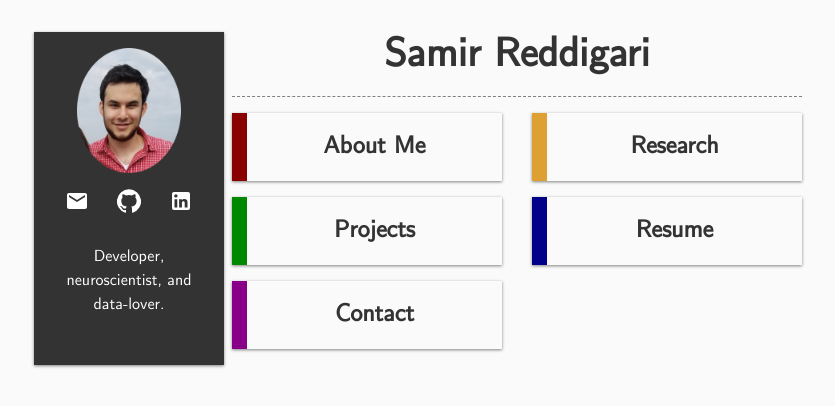
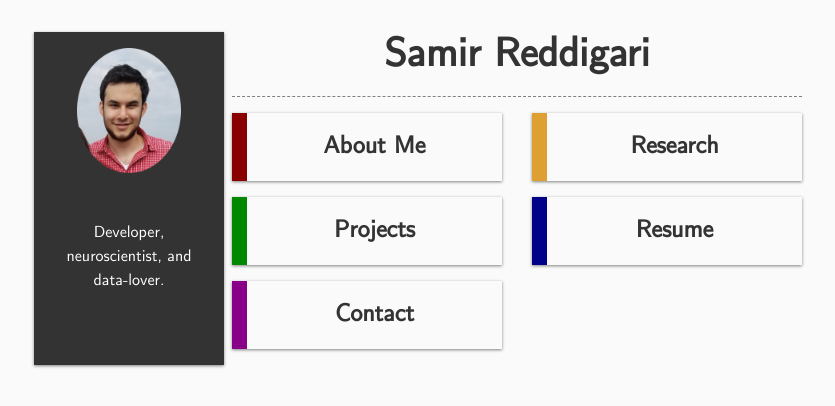
Before and after one commit to reddigari/reddigari.github.io, a React (Create React App) app: page / in a window 1280 px wide. Shown: the top 406 px of the page, without its empty margins (222-1057 px from the left). Built offline with nearby package versions, Linux system fonts and the light colour scheme.

Commit message:
refactor: get contact icon data from props

```diff
--- a/src/components/ContactIcons.js
+++ b/src/components/ContactIcons.js
@@ -6,17 +6,20 @@ import '../styles/ContactIcons.css';
 
 
 function ContactIcons(props) {
+    const items = props.data || [];
+    const iconMap = {
+        email: Email,
+        github: GitHub,
+        linkedin: LinkedIn
+    }
+    const contactLinks = items.map(d => {
+        const Icon = iconMap[d.kind];
+        return <a key={d.kind} href={d.value}><Icon /></a>
+    });
+
     return (
         <div className="ContactIcons">
-            <a href="mailto:samirreddigari@gmail.com">
-                <Email />
-            </a>
-            <a href="https://github.com/reddigari">
-                <GitHub />
-            </a>
-            <a href="https://www.linkedin.com/in/samir-reddigari-24ab70b5/">
-                <LinkedIn />
-            </a>
+            { contactLinks }
         </div>
     )
 }
```
